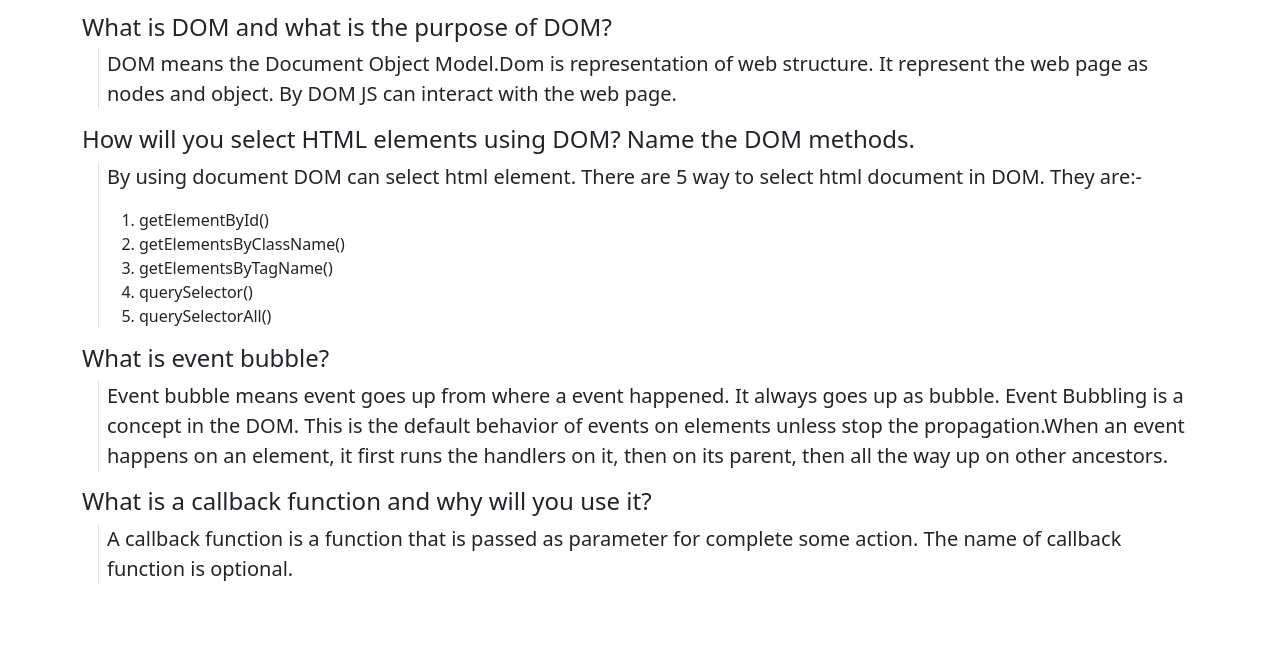
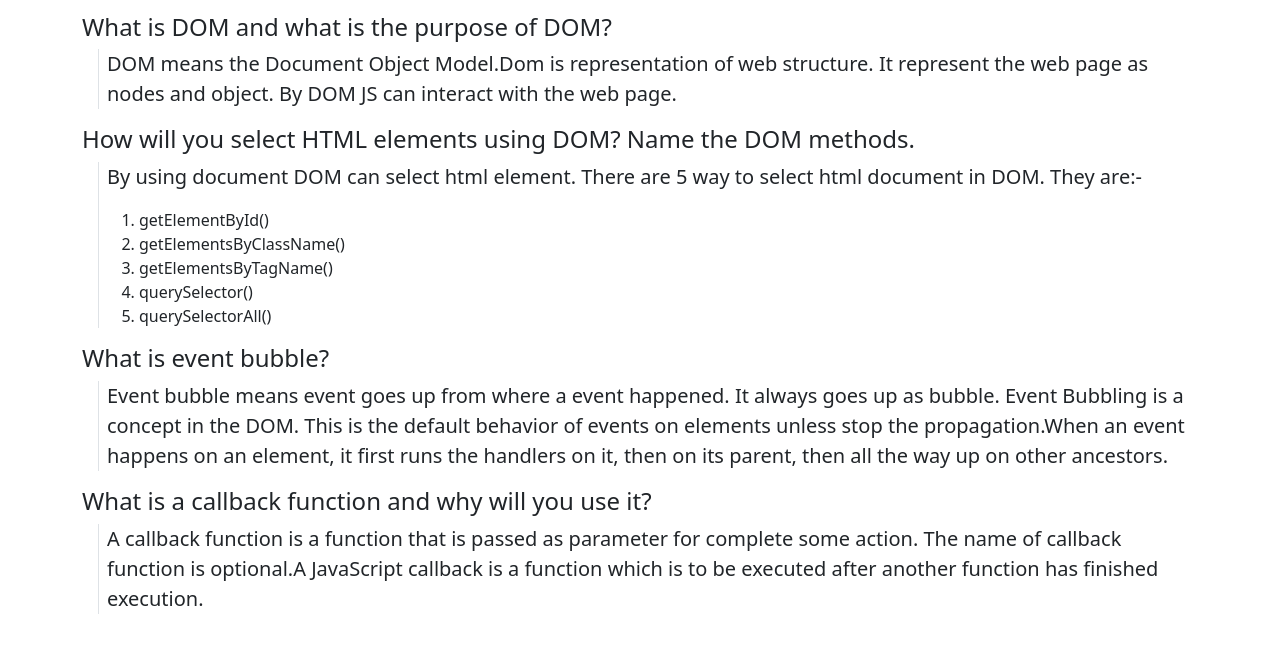
Before and after one commit to roksana-barna/geometry-genious, a plain HTML site: page qna.html in a window 1280 px wide. Shown: the part 115-760 px from the top of the page. Drawn offline with nearby package versions, Linux system fonts and the light colour scheme.

Commit message:
callback

```diff
--- a/qna.html
+++ b/qna.html
@@ -54,7 +54,7 @@
         <div class="item">
             <h4>What is a callback function and why will you use it?</h4>
             <p class="ms-3 border-start ps-2">
-                A callback function is a function that is passed as parameter for complete some action. The name of callback function is optional.
+                A callback function is a function that is passed as parameter for complete some action. The name of callback function is optional.A JavaScript callback is a function which is to be executed after another function has finished execution.
             </p>
         </div>
     </main>
```
